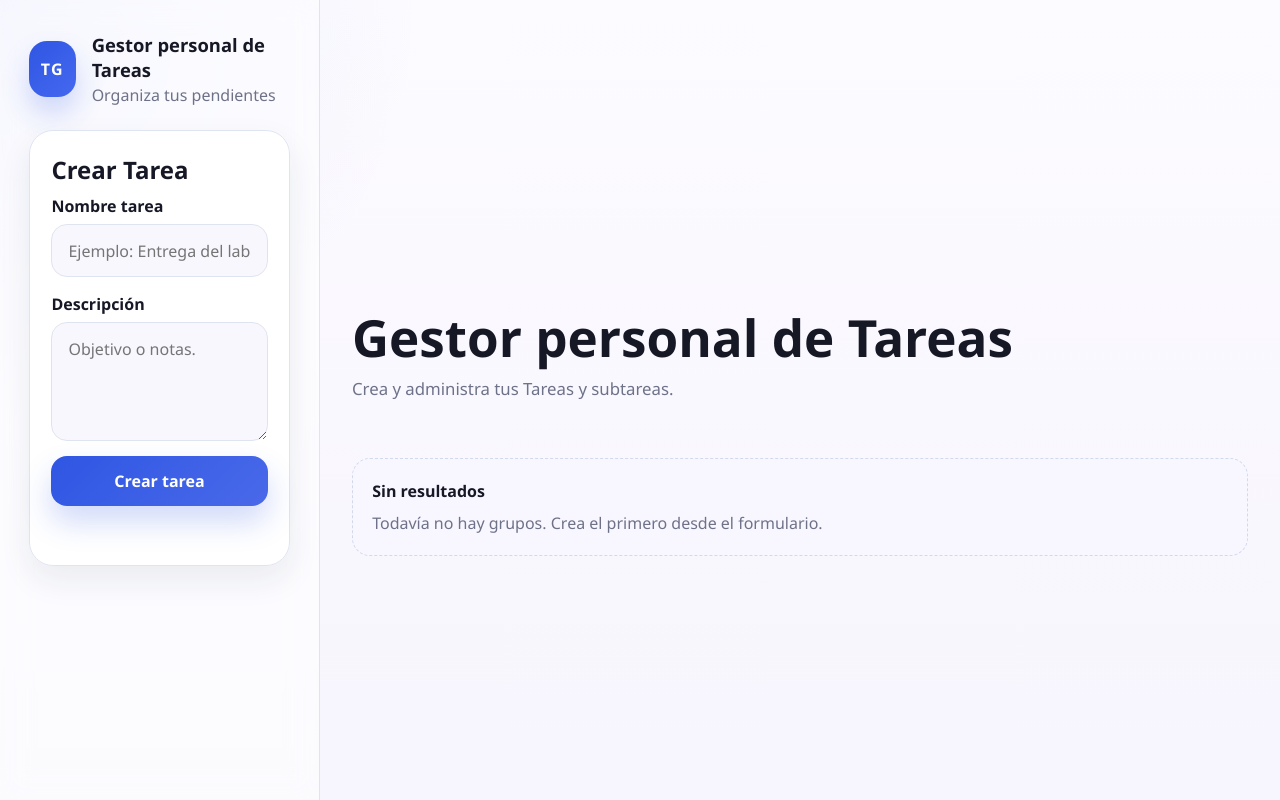
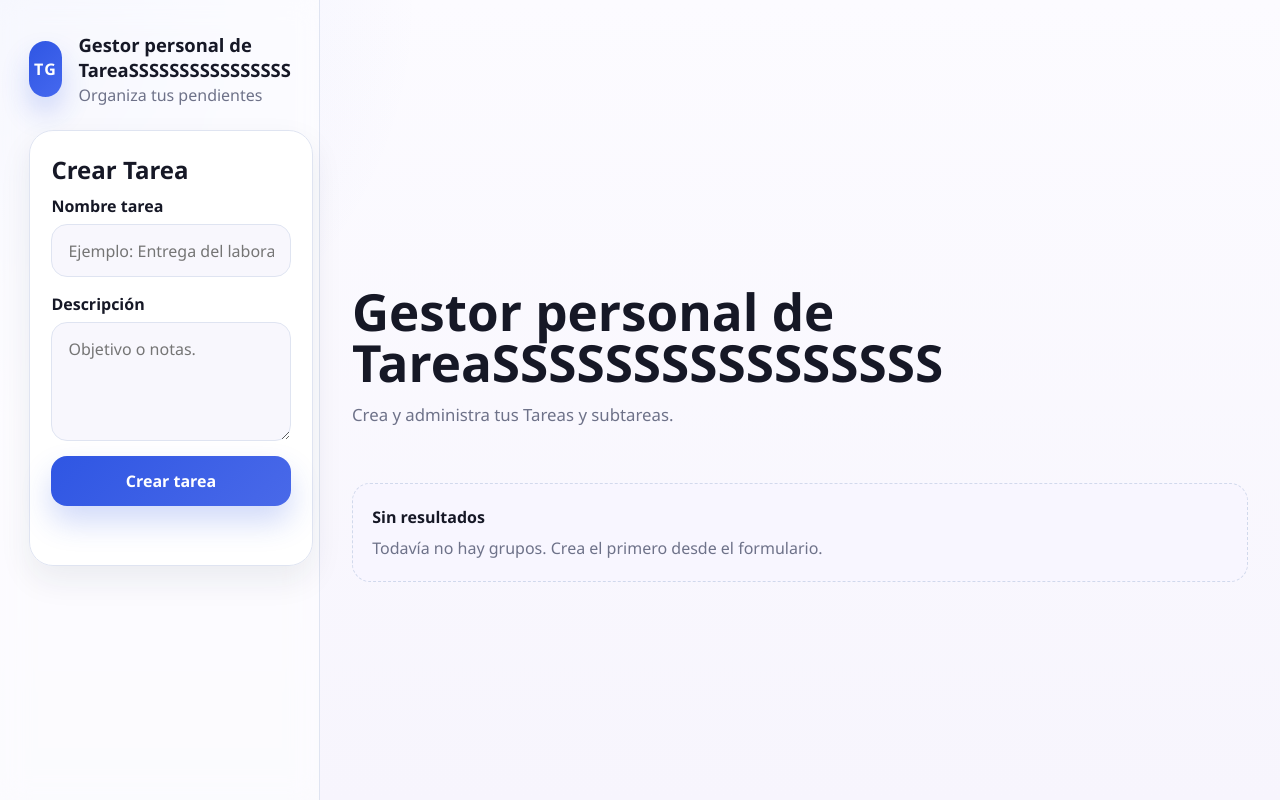
Before and after one commit to Cabroninja/TaskManagerII, a PHP site: page / in a window 1280 px wide. Run offline with PHP 8.4, Linux system fonts and the light colour scheme; data that the repository does not hold is empty.

Commit message:
Cambio titulo

```diff
--- a/app/index.php
+++ b/app/index.php
@@ -12,7 +12,7 @@ function escapar(string $valor): string
     return htmlspecialchars($valor, ENT_QUOTES, 'UTF-8');
 }
 
-$tituloPagina = 'Gestor personal de Tareas';
+$tituloPagina = 'Gestor personal de TareaSSSSSSSSSSSSSSSS';
 $textoPrincipal = 'Crea y administra tus Tareas y subtareas.';
 ?>
 <!DOCTYPE html>
```
